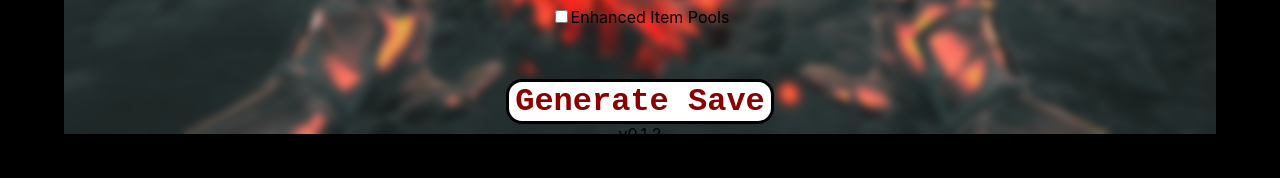
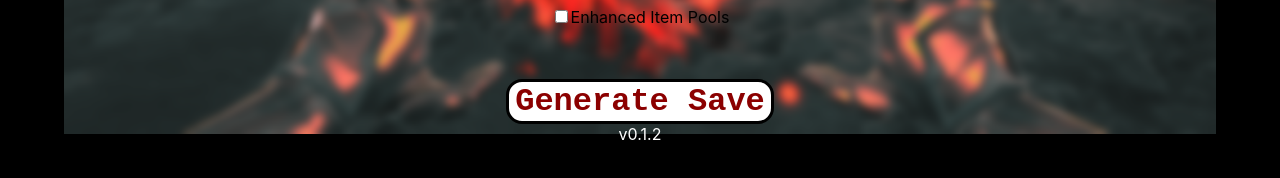
Before and after one commit to ch1pset/bpm-ssg-web-ui, a React (Create React App) app: page / in a window 1280 px wide. Shown: the part 514-692 px from the top of the page. Built offline with nearby package versions, Linux system fonts and the light colour scheme.

Commit message:
Update `VersionInfo` for no context

```diff
--- a/src/components/version/version.css
+++ b/src/components/version/version.css
@@ -0,0 +1,5 @@
+#version {
+    font-size: 2vh;
+    text-align: center;
+    color: white;
+}
--- a/src/components/version/version.js
+++ b/src/components/version/version.js
@@ -1,10 +1,8 @@
 import React from 'react';
-import StateContext from '../context.js';
 import styles from './version.css';
 import application from '../../../package.json'
 
 class VersionInfo extends React.Component {
-  static contextType = StateContext;
   constructor(props) {
     super(props);
     this.state = {version:application.version}
@@ -12,7 +10,7 @@ class VersionInfo extends React.Component {
   render() {
     return (
       <div className="VersionInfo" styles={styles}>
-        <label>v{this.state.version}</label>
+        <label id="version">v{this.state.version}</label>
       </div>
     );
   }
```
